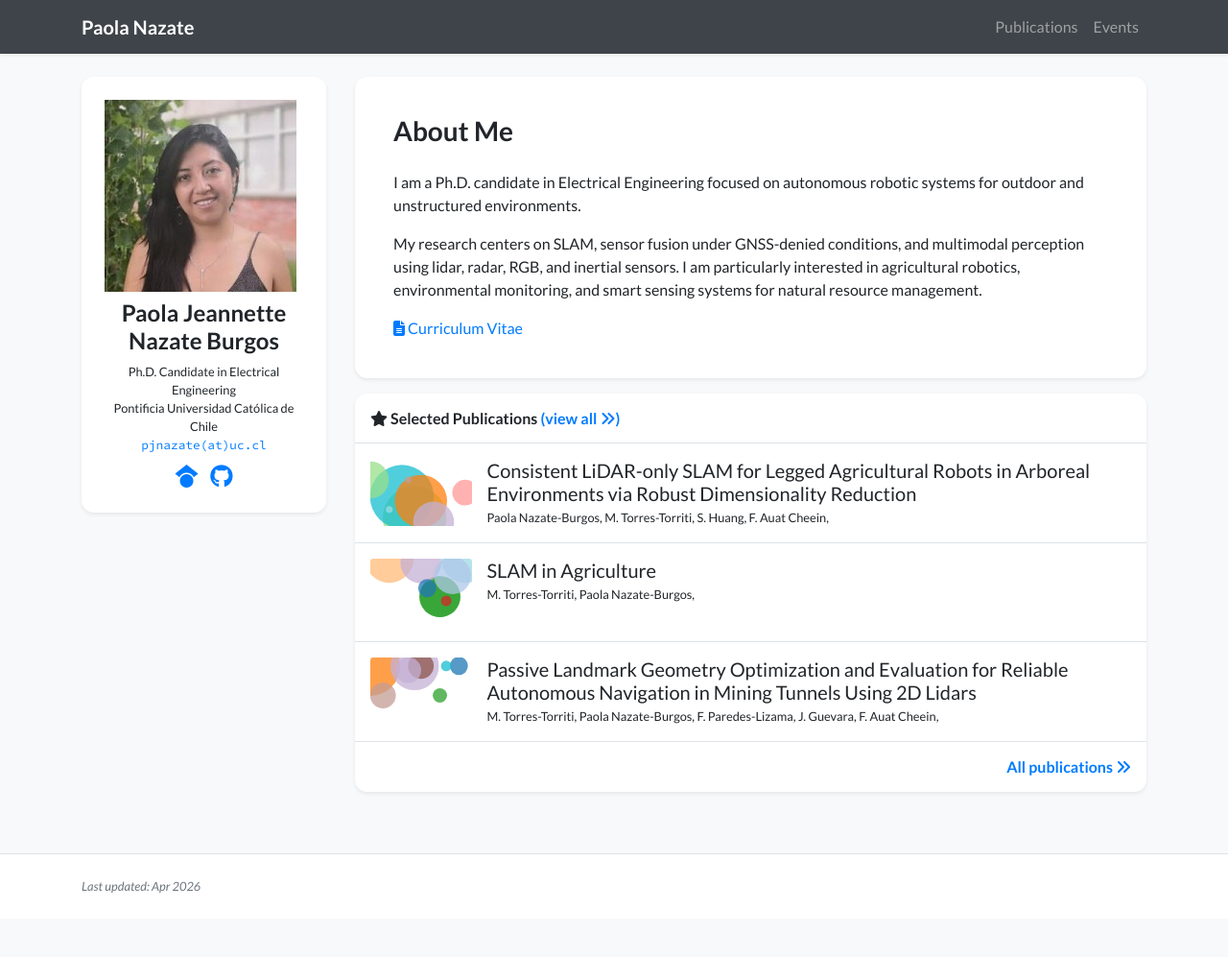
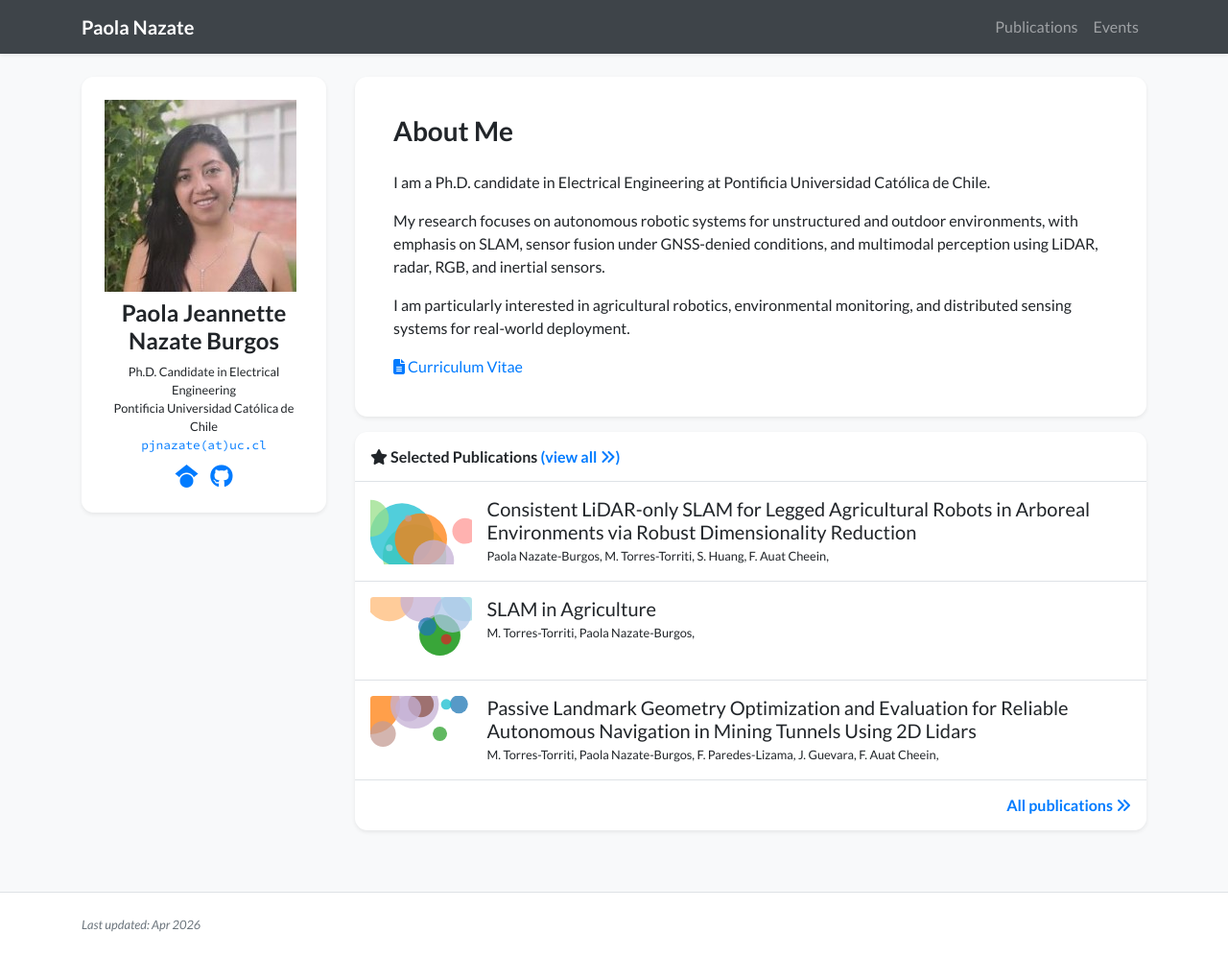
Before and after one commit to PaolaNazateB/webpage, a Jekyll site: the page built from index.html, in a window 1280 px wide and 997 px high. Shown: the whole window at 96% size. Built offline with Jekyll 4.4.1, drawn with Linux system fonts in a browser that asks for light colours; nearby versions of some CDN libraries; a style sheet for code colours, icons or effects is not loaded.

Commit message:
Update profile.yml

```diff
--- a/_data/profile.yml
+++ b/_data/profile.yml
@@ -7,18 +7,20 @@ positions:
 - name: "Pontificia Universidad Católica de Chile"
 
 email: "pjnazate@uc.cl"
-cv_link: /webpage/_data/PNB_CV.pdf
+cv_link: /files/PNB_CV.pdf
 gscholar: eNi1P4QAAAAJ
 github: PaolaNazateB
 
 short_bio_text_justify: false
 short_bio: >-
   <p>
-    I am a Ph.D. candidate in Electrical Engineering focused on autonomous robotic systems for outdoor and unstructured environments.
+    I am a Ph.D. candidate in Electrical Engineering at Pontificia Universidad Católica de Chile.
   </p>
   <p>
-    My research centers on SLAM, sensor fusion under GNSS-denied conditions, and multimodal perception using lidar, radar, RGB, and inertial sensors.
-    I am particularly interested in agricultural robotics, environmental monitoring, and smart sensing systems for natural resource management.
+    My research focuses on autonomous robotic systems for unstructured and outdoor environments, with emphasis on SLAM, sensor fusion under GNSS-denied conditions, and multimodal perception using LiDAR, radar, RGB, and inertial sensors.
+  </p>
+  <p>
+    I am particularly interested in agricultural robotics, environmental monitoring, and distributed sensing systems for real-world deployment.
   </p>
 
 portrait_url: /assets/images/photos/portrait.jpeg
@@ -29,13 +31,17 @@ education:
   logo: /assets/images/badges/uc.png
   position: >-
     Ph.D. in Electrical Engineering
-  date: "Present"
+  date: "2021 – Present"
+
+- name: "Escuela de las Fuerzas Armadas (ESPE)"
+  position: >-
+    M.Sc. in University Education
+  date: "2016 – 2018"
 
 - name: "Escuela Politécnica Nacional"
-  logo: /assets/images/badges/udec.png
   position: >-
-    B.Sc. in Electrical Civil Engineering
-  date: ""
+    B.Sc. in Control and Automation Engineering
+  date: "2006 – 2012"
 
 awards:
 - name: "National Doctorate Scholarship – ANID (Chile)"
```
